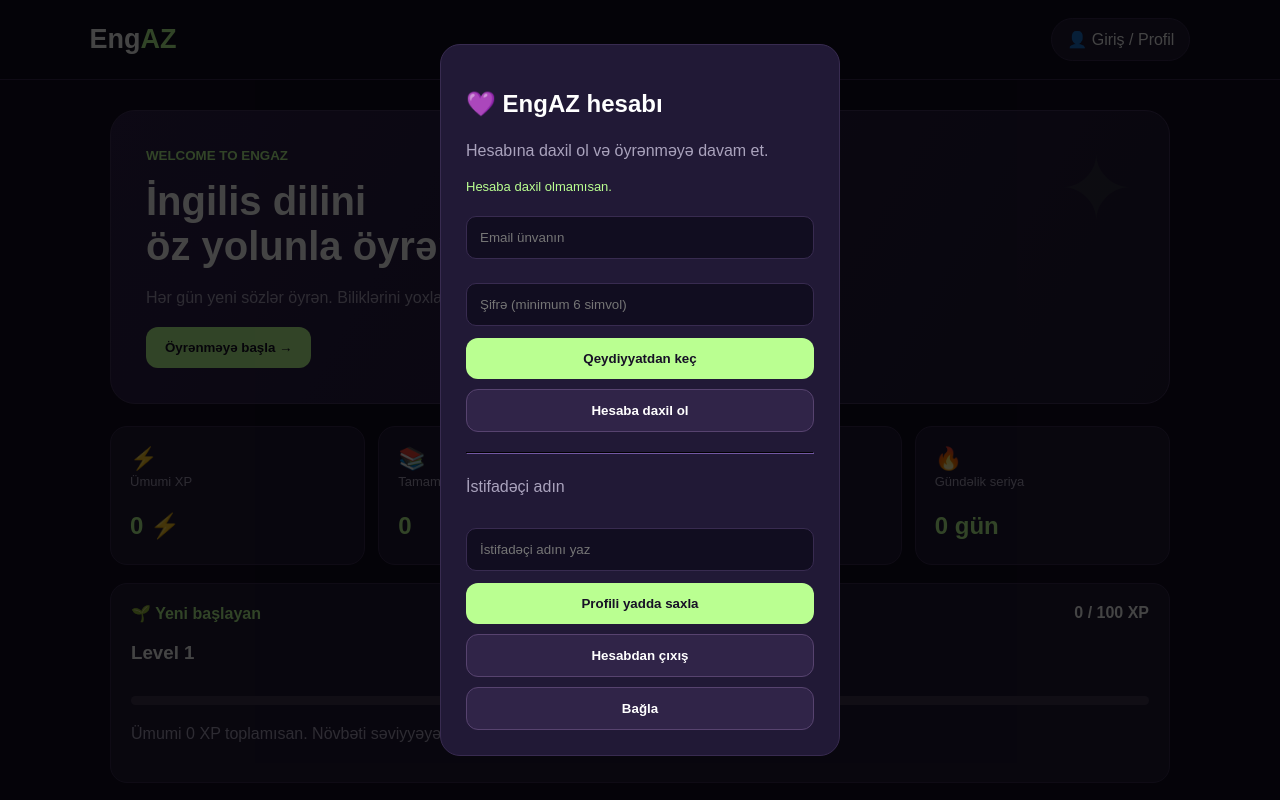
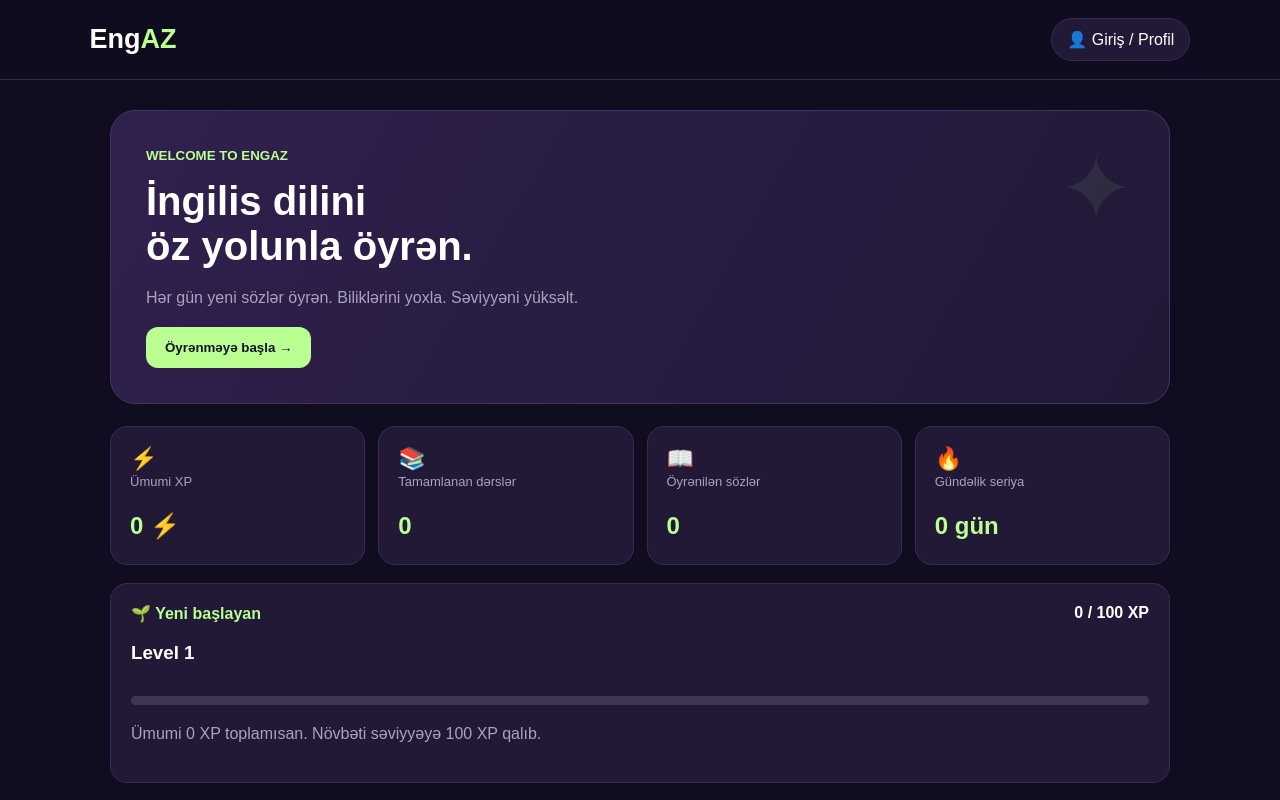
Before and after one commit to mirhuseynbaghirov-bot/EngAz, a plain HTML site: page index.html in a window 1280 px wide. Shown: the top 800 px of the page. Drawn offline with nearby package versions, Linux system fonts and the light colour scheme.

Commit message:
Update index.html

```diff
--- a/index.html
+++ b/index.html
@@ -1190,8 +1190,6 @@ updateStats();
 
 initializeAuth();
 
-if(!saved.name)openProfile();
-
 </script>
 </body>
 </html>
```
